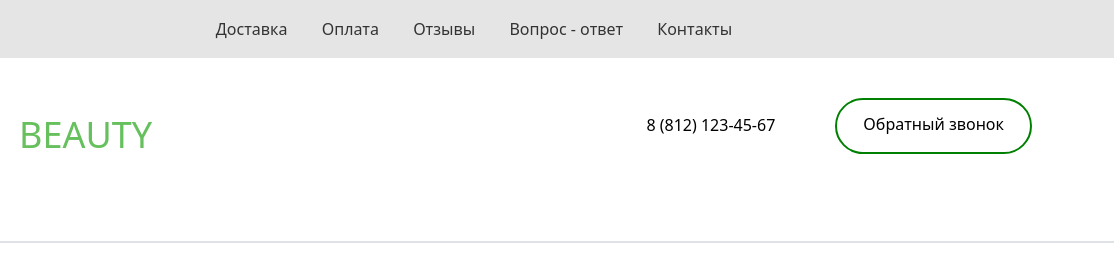
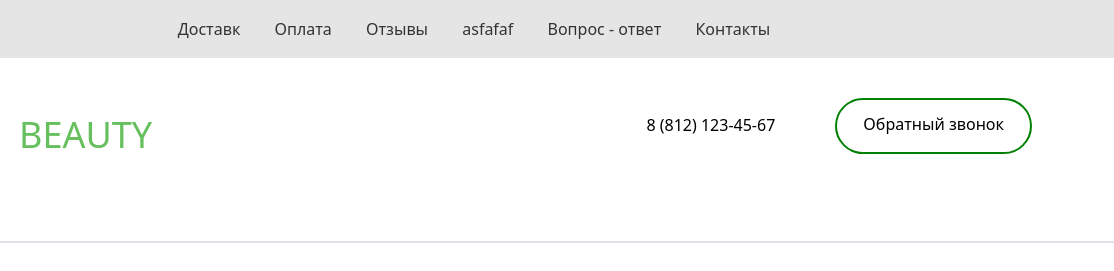
Before and after one commit to Tekhronkhudaykulov/yangi-proyekt, a plain HTML site: page index.html in a window 1280 px wide. Shown: the top 271 px of the page, 166-1280 px from the left. Drawn offline with Linux system fonts and the light colour scheme.

Commit message:
o'zgartirildi

```diff
--- a/index.html
+++ b/index.html
@@ -10,10 +10,11 @@
 <body>
     <header>
             <div class="header_menu">
-                <div class="header_a">
-                    <a href="#">Доставка</a>
+                <div class="header_a_">
+                    <a href="#">Доставк</a>
                     <a href="#">Оплата</a>
                     <a href="#">Отзывы</a>
+                    <a href="#">asfafaf</a>
                     <a href="#">Вопрос - ответ</a>
                     <a href="#">Контакты</a>
                 </div>
```
